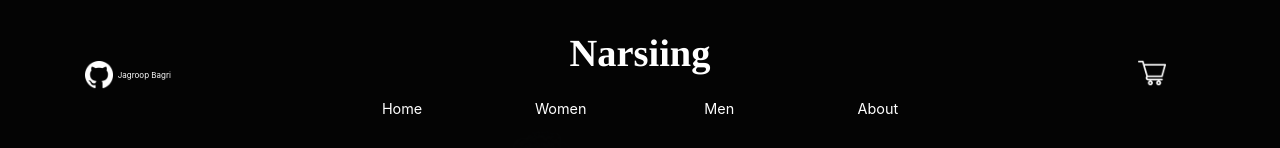
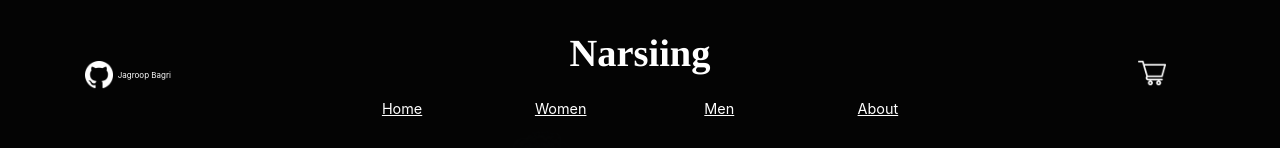
Before and after one commit to JagroopBagri/clothing-store, a React (Create React App) app: page /clothing-store/men in a window 1280 px wide. Shown: the top 148 px of the page. Built offline with nearby package versions, Linux system fonts and the light colour scheme.

Commit message:
changed anchor tags to links

```diff
--- a/src/components/Header.js
+++ b/src/components/Header.js
@@ -1,4 +1,5 @@
 import React, { useState } from 'react';
+import { Link } from 'react-router-dom';
 import github from '../images/github-logo.png';
 import shoppingCart from '../images/shopping-cart.png';
 function Header(props) {
@@ -33,24 +34,24 @@ function Header(props) {
         </div>
         <ul className="links">
           <li>
-            <a href="/">Home</a>
+            <Link to="/">Home</Link>
           </li>
           <li>
-            <a href="/women">Women</a>
+            <Link to="/women">Women</Link>
           </li>
           <li>
-            <a href="/men">Men</a>
+            <Link to="/men">Men</Link>
           </li>
           <li>
-            <a href="/about">About</a>
+            <Link to="/about">About</Link>
           </li>
         </ul>
       </div>
       <div className="empty">
         <div className="cart--container">
-          <a href="/shopping-cart">
+          <Link to="/shopping-cart">
             <img className="cart" src={shoppingCart} alt="cart-icon" />
-          </a>
+          </Link>
           <div className="cart--quantity" style={props.cartNotif}>
             {props.cartQuantity}
           </div>
--- a/src/index.css
+++ b/src/index.css
@@ -81,7 +81,7 @@ li {
   width: 22%;
   font-size: 0.9rem;
 }
-li a {
+li Link {
   cursor: pointer;
   text-decoration: none;
   color: white;
```
